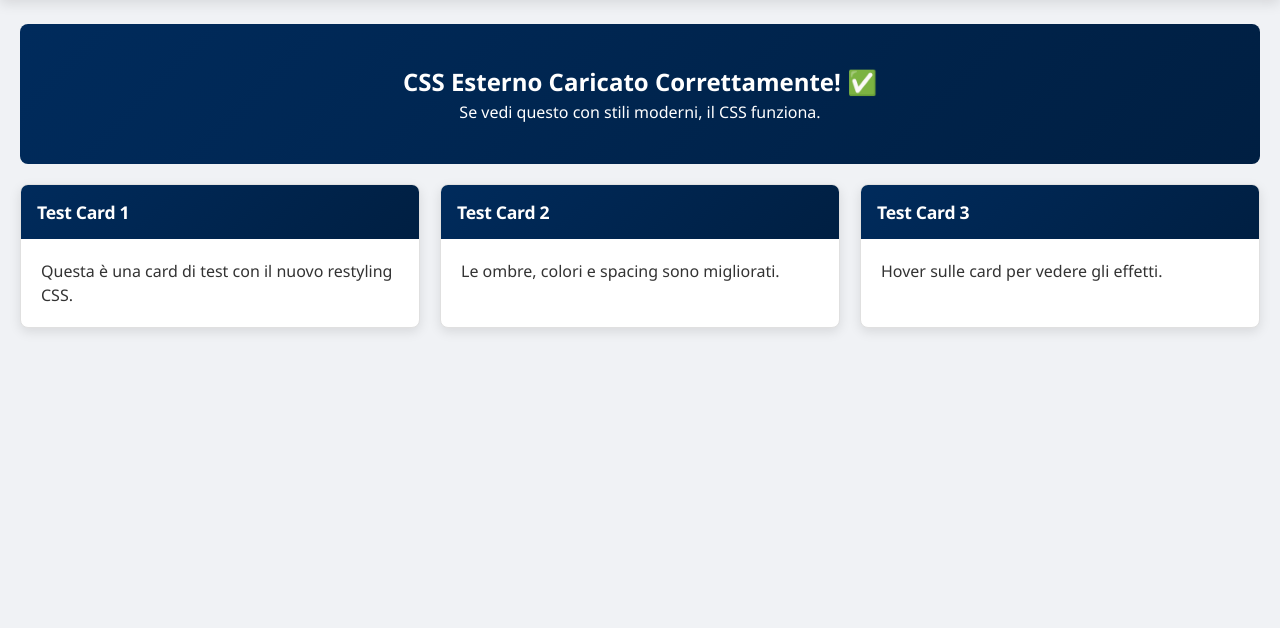
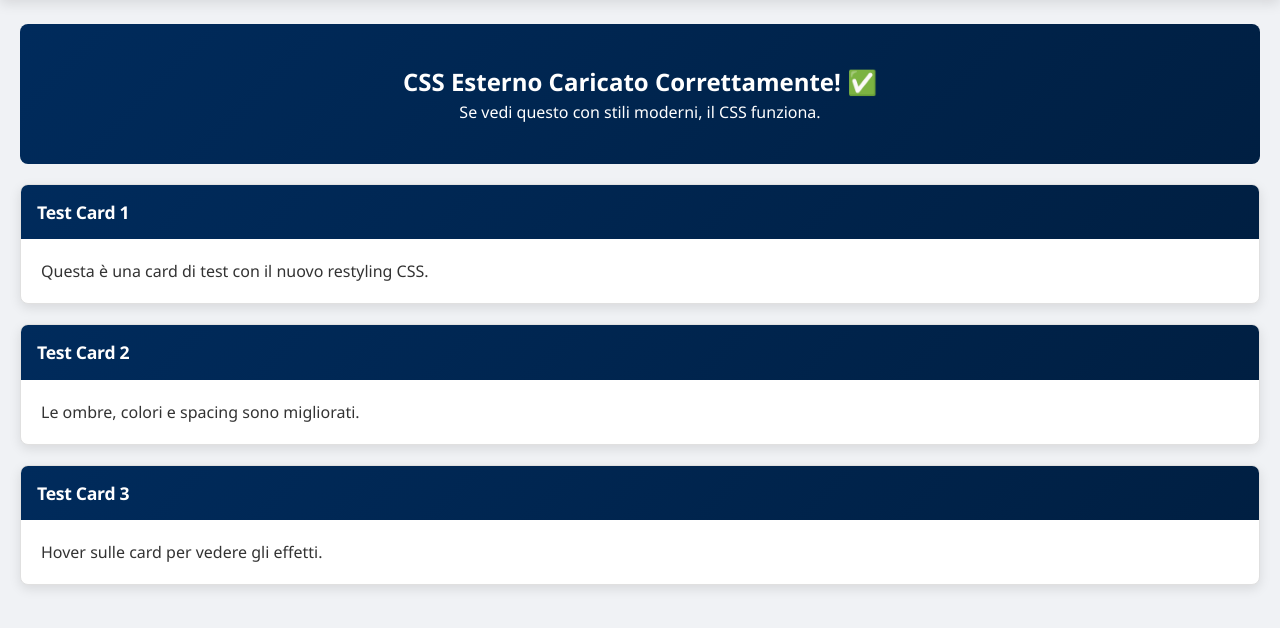
Before and after one commit to lucaborgcma/italian-ports-monitoring, a Flask app: page /test-style in a window 1280 px wide. Shown: the part 71-699 px from the top of the page. Run offline with Flask 3, Linux system fonts and the light colour scheme.

Commit message:
Layout dashboard: cambia a una colonna sola
- Rimuovi media queries per il grid multi-colonna
- Una sola colonna per migliore leggibilità dei dati
- Più spazio per ogni port card

Co-Authored-By: Claude Haiku 4.5 <noreply@anthropic.com>

```diff
--- a/static/style.css
+++ b/static/style.css
@@ -199,18 +199,6 @@ button[onclick*="refreshPort"]:hover {
   padding: 20px;
   max-width: 1440px;
   margin: 0 auto;
-}
-
-@media (min-width: 768px) {
-  .grid {
-    grid-template-columns: repeat(2, 1fr);
-  }
-}
-
-@media (min-width: 1200px) {
-  .grid {
-    grid-template-columns: repeat(3, 1fr);
-  }
 }
 
 /* ============================================
```
